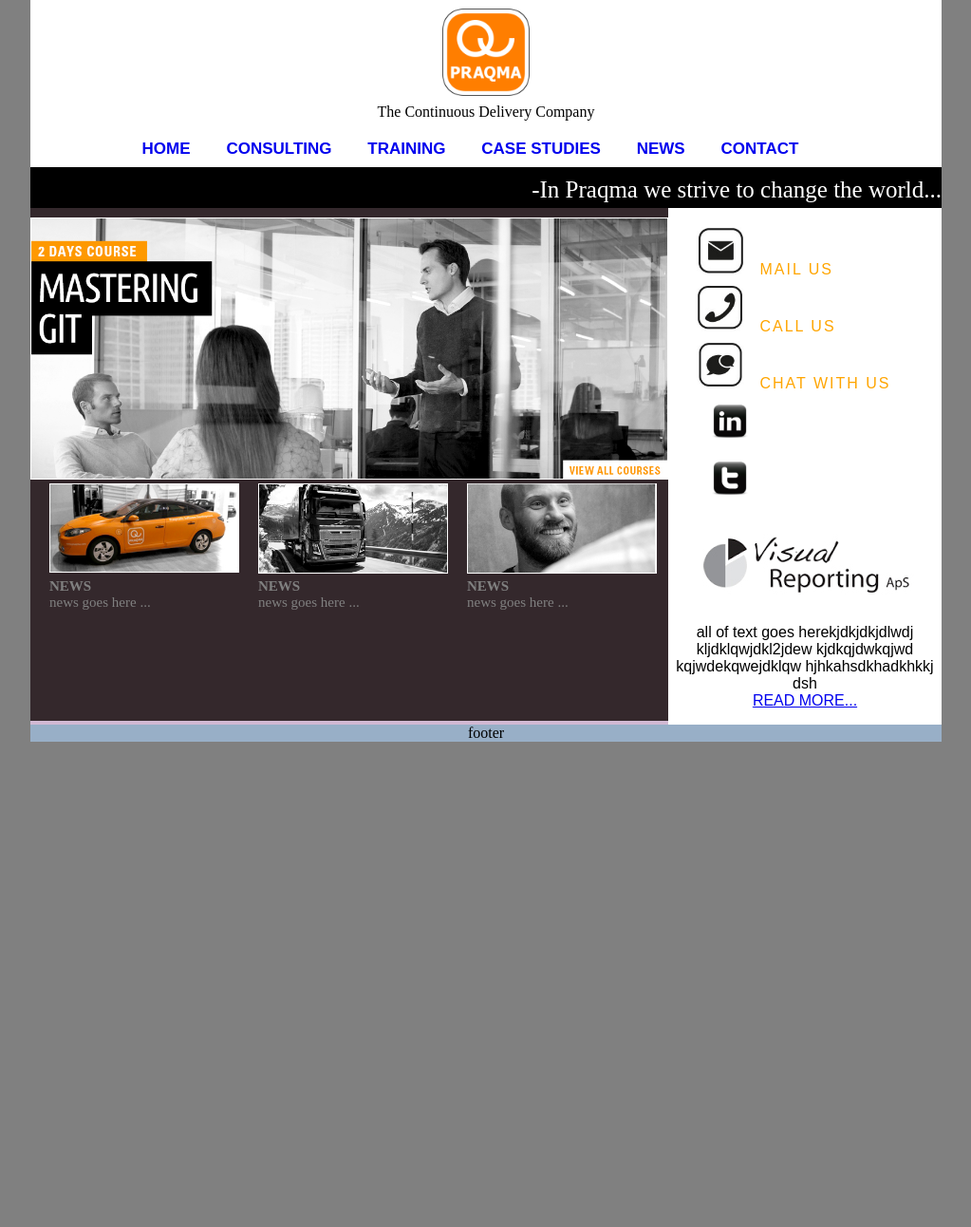
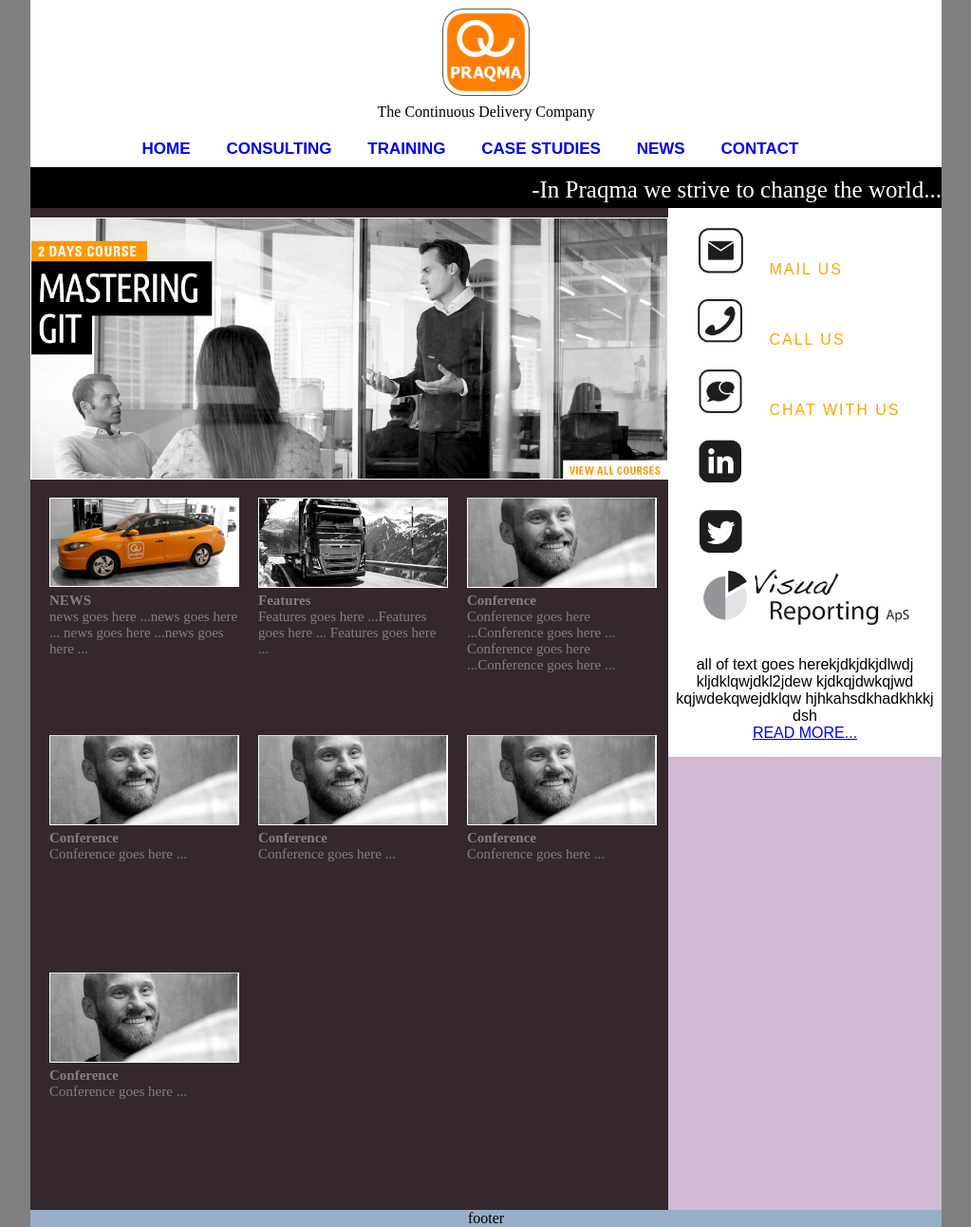
Before and after one commit to lakruzz/blogs, a Jekyll site: the page built from index.md, in a window 1280 px wide. Shown: the whole page at 95% size, without its empty margins (128-1151 px from the left). Built offline with Jekyll 4.4.1, drawn with Linux system fonts in a browser that asks for light colours; before the commit the page ends 900 px from its top, so only the background shows below that.

Commit message:
mixins and ul replaced with divs gitignore improved

```diff
--- a/_includes/side-bar.html
+++ b/_includes/side-bar.html
@@ -1,24 +1,22 @@
 <div class="side-bar">
-  <ul>
 
-    <li>
+    <div class="menu-item">
       <img src="/images/mail-icon.png"/>
       <a href="#">MAIL US</a>
-    </li>
+    </div>
 
-    <li>
+    <div class="menu-item">
       <img src="/images/call-icon.png"/>
       <a href="#">CALL US</a>
-    </li>
+    </div>
 
-    <li>
+    <div class="menu-item">
       <img src="/images/chat-icon.png"/>
       <a href="#">CHAT WITH US</a>
-    </li>
+    </div>
 
-    <li><a href="#"> <img src="/images/linkedin-icon.png"/></a></li>
-    <li><a href="#"><img src="/images/twitter-icon.png"/></a></li>
-</ul>
+    <div class="sub-item"><a href="#"><img src="/images/linkedin-icon.png"/></a></div>
+    <div class="sub-item"><a href="#"><img src="/images/twitter-icon.png"/></a></div>
 
 
 <!--a class="comments" href="#"> <span>textarea here</span> READ MORE... </a-->
--- a/_sass/main-view.scss
+++ b/_sass/main-view.scss
@@ -5,27 +5,6 @@
 $color-visted: orange;
 $hover-color: black;
 $default-color: grey;
-
-@mixin add-small-view($small-image)
-{
-background-image: url($small-image);
-display: block;
-position: relative;
-text-align: justify;
-text-decoration: none;
-font-weight:lighter;
-font-size: 15px;
-padding-top: $text-position;
-color: $default-color;
-float: left;
-width: 200px;
-height: 150px;
-margin-left: 0px;
-margin-left: 20px;
-background-repeat: no-repeat;
-background-size: contain;
-}
-
 
 .main-view
 {
@@ -56,7 +35,7 @@
 width: 100%;
 max-height: 30%;
 vertical-align: bottom;
-
+padding-top: 15px;
 a:visited {
     text-decoration: none;
     color: $color-visted;
@@ -67,10 +46,23 @@
     color: $hover-color;
   }
 
-
-.news{  @include add-small-view("/images/news-pic.png");  }
-.features{  @include add-small-view("/images/features-pic.png");  }
-.conference{  @include add-small-view("/images/conf-pic.png");  }
+.drop  {
+  display: block;
+  position: relative;
+  text-align: left;
+  text-decoration: none;
+  font-weight:lighter;
+  font-size: 15px;
+  padding-top: $text-position;
+  color: $default-color;
+  float: left;
+  width: 200px;
+  height: 150px;
+  margin-left: 0px;
+  margin-left: 20px;
+  background-repeat: no-repeat;
+  background-size: contain;
+  }
 }
 
 }
--- a/_sass/side-bar.scss
+++ b/_sass/side-bar.scss
@@ -19,13 +19,13 @@
 background-color: $side-bar-color;
 font-family:  $side-bar-font;
 
-ul{
-    list-style: none;
+.menu-item
+{
+display: block;
+vertical-align: middle;
 margin-left: $content-position;
 padding-left: $content-position;
 margin-top: $content-position+5;
-    li{
-line-height: 30px;
 letter-spacing: 2px;
 
     img{
@@ -34,13 +34,27 @@
       }
 
   a{
-    margin-left: 10px;
+    margin-left: 20px;
     color: $side-bar-text-color;
     text-decoration: none;
+  }
 }
 
-    }
+  .sub-item
+  {
+    a{
+      display: block;
+      vertical-align: middle;
+      margin-left: $content-position;
+      padding-left: $content-position;
+      margin-top: $content-position+5;
+    img{
+    width: $icon-size;
+    height: $icon-size;
+      }
+}
   }
+
 
   span
   {
--- a/index.md
+++ b/index.md
@@ -8,22 +8,48 @@
   <img src="/images/front.png" />
 </div>
 
+<!--Small Pictures Panel Starts-->
 <div class="small-view">
 
-<a class="news" href="#">
+<a class="drop" style="background-image: url(/images/news-pic.png);" href="#">
 <b>NEWS</b><br/>
-news goes here ...
+news goes here ...news goes here ...
+news goes here ...news goes here ...
 </a>
 
-<a class="features" href="#">
-<b>NEWS</b><br/>
-news goes here ...
+<a class="drop" style="background-image: url(/images/features-pic.png);" href="#">
+<b>Features</b><br/>
+Features goes here ...Features goes here ...
+Features goes here ...
+
 </a>
 
-<a class="conference" href="#">
-<b>NEWS</b><br/>
-news goes here ...
+<a class="drop" style="background-image: url(/images/conf-pic.png);" href="#">
+<b>Conference</b><br/>
+Conference goes here ...Conference goes here ...
+Conference goes here ...Conference goes here ...
+</a>
+
+<a class="drop" style="background-image: url(/images/conf-pic.png);" href="#">
+<b>Conference</b><br/>
+Conference goes here ...
+</a>
+
+<a class="drop" style="background-image: url(/images/conf-pic.png);" href="#">
+<b>Conference</b><br/>
+Conference goes here ...
+</a>
+
+<a class="drop" style="background-image: url(/images/conf-pic.png);" href="#">
+<b>Conference</b><br/>
+Conference goes here ...
+</a>
+
+<a class="drop" style="background-image: url(/images/conf-pic.png);" href="#">
+<b>Conference</b><br/>
+Conference goes here ...
 </a>
 
   </div>
+<!--Small Pictures Panel Ends-->
 </div>
```
Also changed, not shown: images/linkedin-icon.png, images/twitter-icon.png, 2 other files.
